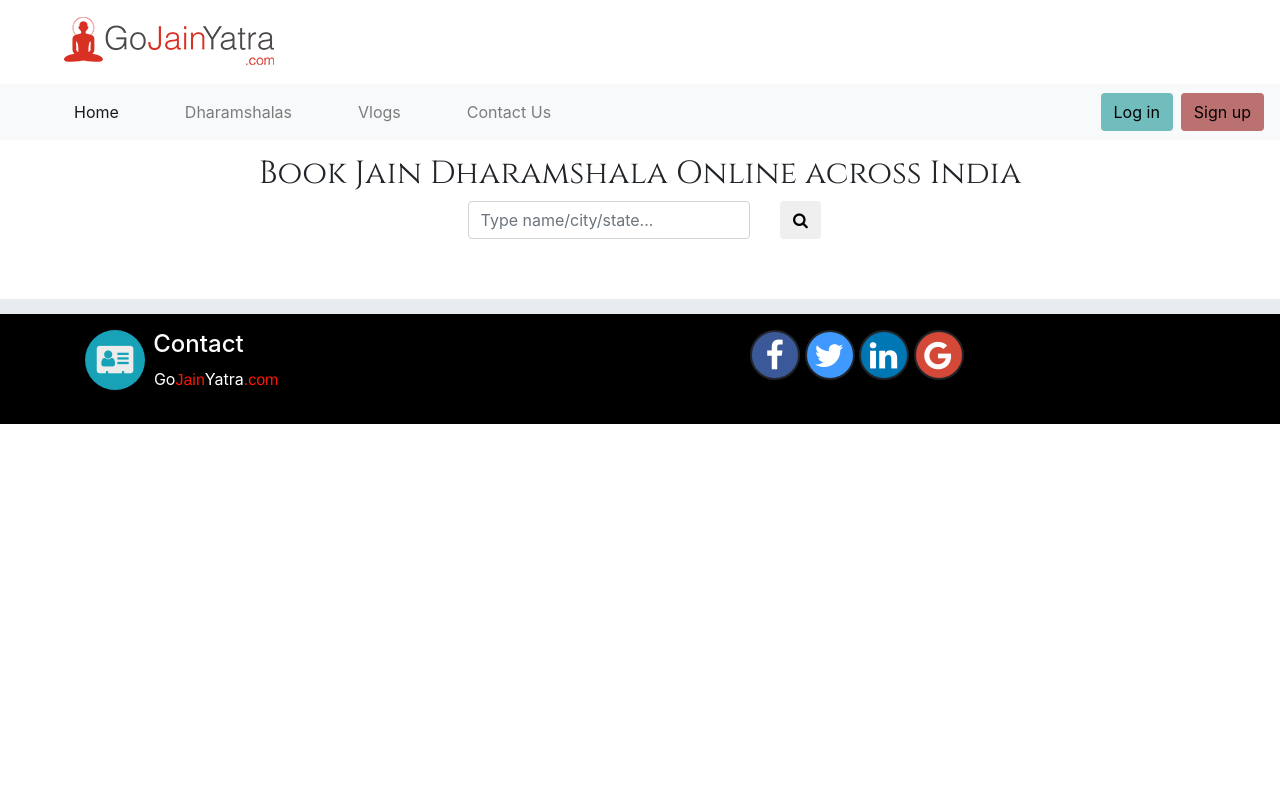
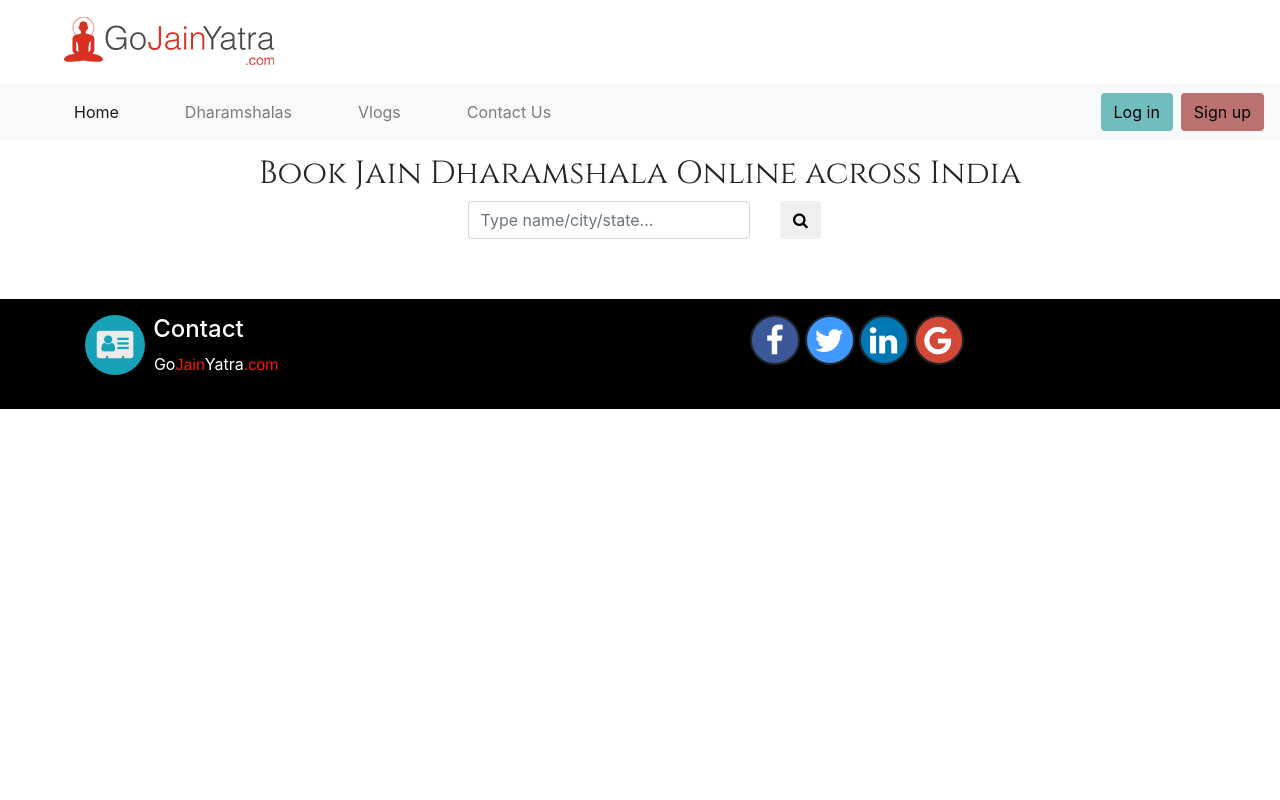
Before and after one commit to yadneshSalvi/gojainyatra1, a Django app: page / in a window 1280 px wide. Run offline with Django 3.2, Linux system fonts and the light colour scheme; data that the repository does not hold is empty; some libraries are stand-ins or nearby versions.

Commit message:
Update layout.css
footer changes

```diff
--- a/static/layout.css
+++ b/static/layout.css
@@ -7,19 +7,11 @@ body {
   min-height: 100%;
   height: auto !important;
   height: 100%;
-  margin: 0 auto -60px;
+  margin: 0 auto -100px;
 }
 
 .push {
   height: 60px;
-}
-
-footer {
-  height: 60px;
-  width:100%;
-  padding: 15px 0;
-  background-color: #e9ecef;
-  position: relative;
 }
 #myline{
     padding-top: 15px;
@@ -146,11 +138,11 @@ footer {
     color: #ececec;
   }
   .footer {
+      height: 100px;
+      width:100%;
+      padding: 15px 0;
+      position: relative;
       background: #EDEFF1;
-      height: auto;
-      padding-bottom: 30px;
-      position: relative;
-      width: 100%;
       border-bottom: 1px solid #CCCCCC;
       border-top: 1px solid #DDDDDD;
   }
```
